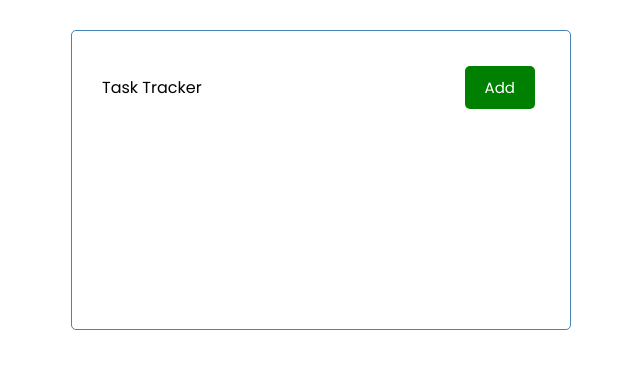
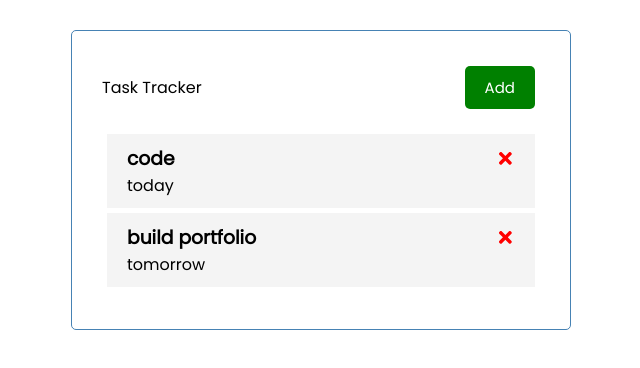
Before and after one commit to PmS-crypto/todoTracker, a React (Vite) app: page / in a window 1280 px wide. Shown: the top 368 px of the page, without its empty margins (319-959 px from the left). Built offline with nearby package versions, Linux system fonts and the light colour scheme.

Commit message:
feat: add tasks and task component

```diff
--- a/package.json
+++ b/package.json
@@ -11,7 +11,8 @@
   },
   "dependencies": {
     "react": "^18.2.0",
-    "react-dom": "^18.2.0"
+    "react-dom": "^18.2.0",
+    "react-icons": "^5.0.1"
   },
   "devDependencies": {
     "@types/react": "^18.2.56",
--- a/src/App.jsx
+++ b/src/App.jsx
@@ -1,10 +1,30 @@
 import Header from "./components/Header.jsx";
+import Tasks from "./components/Tasks.jsx";
+import { useState } from "react";
+
 
 function App() {
+  const [tasks, setTasks] = useState([
+    {
+        id:1,
+        name: 'code',
+        day: 'today'
+    },
+    {
+        id: 2,
+        name: 'build portfolio',
+        day: 'tomorrow'
+    }
+]);
+
+  const deleteTask = (id) => {
+    console.log('delete ',id)
+  }
 
   return (
     <div className="container">
       <Header title="Task Tracker"/>
+      <Tasks tasks={tasks} onDelete={deleteTask}/>
     </div>
   )
 }
--- a/src/components/Button.jsx
+++ b/src/components/Button.jsx
@@ -1,14 +1,16 @@
 import PropTypes from 'prop-types'
 
-const Button = ({color,text}) => {
+const Button = ({color,text,onClick}) => {
+
   return (
-    <button className="btn" style={{backgroundColor: color }}>{text}</button>
+    <button onClick={onClick} className="btn" style={{backgroundColor: color }}>{text}</button>
   )
 }
 
 Button.propTypes = {
     color: PropTypes.string,
-    text: PropTypes.string
+    text: PropTypes.string,
+    onClick: PropTypes.func,
 }
 
 export default Button
--- a/src/components/Header.jsx
+++ b/src/components/Header.jsx
@@ -2,10 +2,14 @@
 import Button from './Button.jsx';
 
 const Header = ({title}) => {
+  const onClick = () => {
+
+  }
+
   return (
     <header className="header">
       {title}
-      <Button color='green' text='Add'/>
+      <Button color='green' text='Add' onClick={onClick}/>
     </header>
   )
 }
--- /dev/null
+++ b/src/components/Task.jsx
@@ -0,0 +1,17 @@
+import PropTypes from 'prop-types'
+import {FaTimes}  from 'react-icons/fa';
+
+const Task = ({key,task,day, onDelete}) => {
+  return (
+    <div className="task">
+      <h3 id={key}>{task} <FaTimes style={{color: 'red', cursor: 'pointer'}} onClick={onDelete}/></h3>
+      <p>{day}</p>
+    </div>
+  )
+}
+
+Task.propTypes = {
+    name: PropTypes.string,
+}
+
+export default Task
--- /dev/null
+++ b/src/components/Tasks.jsx
@@ -0,0 +1,17 @@
+import PropTypes from 'prop-types'
+import Task from './Task.jsx';
+
+const Tasks = ({tasks, onDelete}) => {
+
+  return (
+    <>
+    {tasks.map((task) => <Task key={task.id} task={task.name} day={task.day} onDelete={onDelete}/>)}
+    </>
+  )
+}
+
+Tasks.propTypes = {
+    tasks: PropTypes.array
+}
+
+export default Tasks
```
Also changed, not shown: 1 other file (tests, documents, lock files or other folders).
